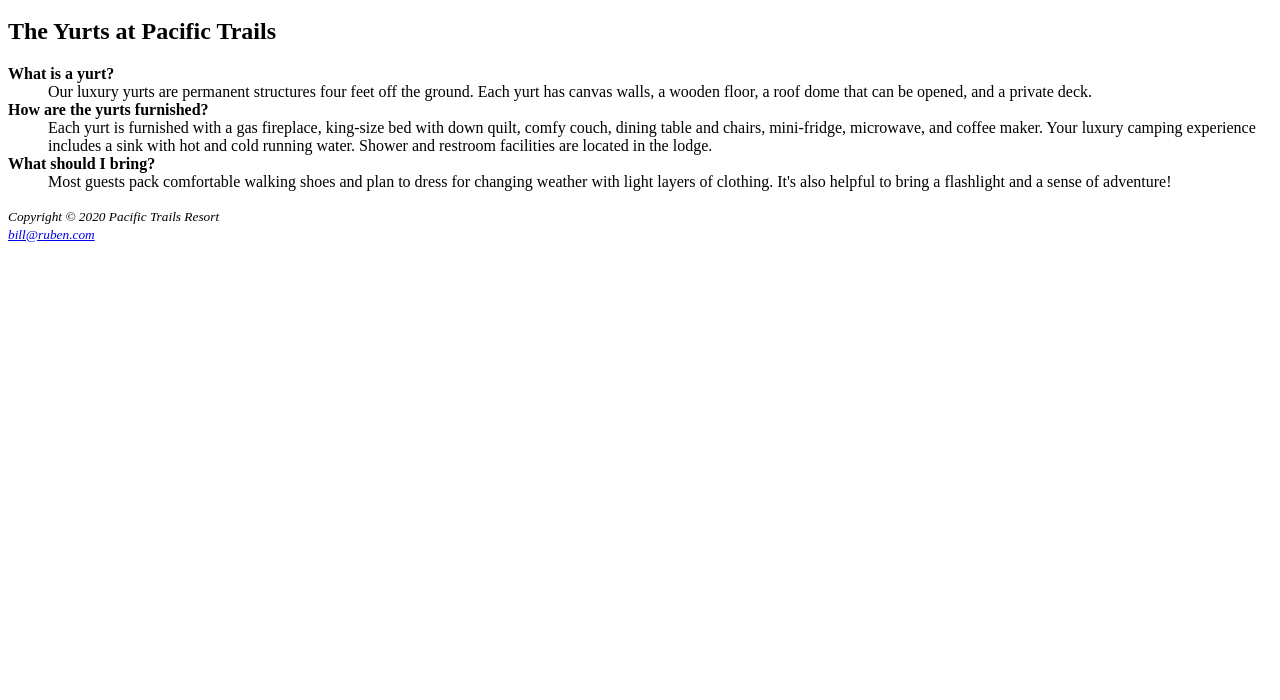
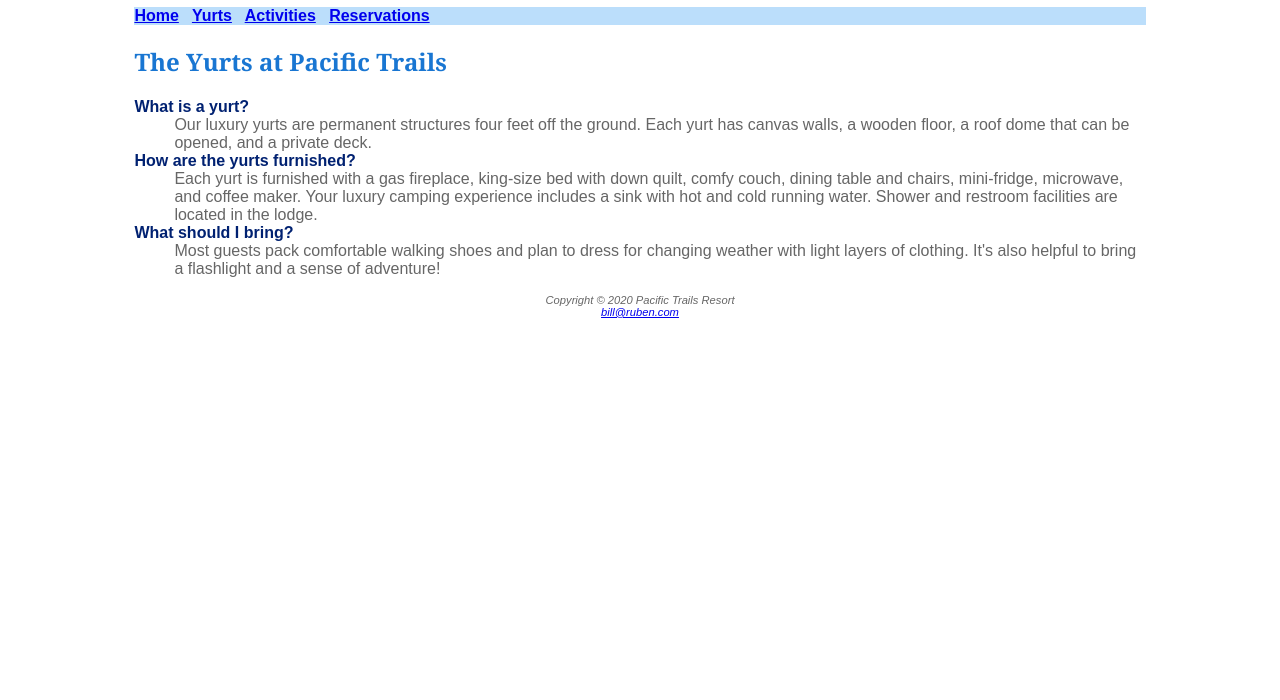
Before and after one commit to sdev153fall25/sdev153f25, a plain HTML site: page ch3/yurts.html in a window 1280 px wide. Shown: the part 100-800 px from the top of the page. Drawn offline with Linux system fonts and the light colour scheme.

Commit message:
Chapter 3 exercises

```diff
--- a/ch3/pacfic.css
+++ b/ch3/pacific.css
@@ -39,3 +39,8 @@ footer {
     font-size: .70em;
     font-style: italic;
 }
+#wrapper {
+    width: 80%;
+    margin-right: auto;
+    margin-left: auto;
+}
--- a/ch3/yurts.html
+++ b/ch3/yurts.html
@@ -3,29 +3,29 @@
   <head>
     <title>Pacific Trails Resort: Yurts</title>
     <meta charset="utf-8" />
+    <link href="pacific.css" rel="stylesheet">
   </head>
   <body>
+   <div id = "wrapper">
     <header>
       <h1>Pacific Trails Resort</h1>
     </header>
     <nav>
-      <b>
         <a href="index.html">Home</a> &nbsp;
         <a href="yurts.html">Yurts</a> &nbsp;
         <a href="activities.html">Activities</a> &nbsp;
         <a href="reservations.html">Reservations</a> &nbsp;
-      </b>
     </nav>
     <main>
       <h2>The Yurts at Pacific Trails</h2>
       <dl>
-        <dt><strong>What is a yurt?</strong></dt>
+        <dt>What is a yurt?</dt>
         <dd>
           Our luxury yurts are permanent structures four feet off the ground.
           Each yurt has canvas walls, a wooden floor, a roof dome that can be
           opened, and a private deck.
         </dd>
-        <dt><strong>How are the yurts furnished?</strong></dt>
+        <dt>How are the yurts furnished?</dt>
         <dd>
           Each yurt is furnished with a gas fireplace, king-size bed with down
           quilt, comfy couch, dining table and chairs, mini-fridge, microwave,
@@ -33,7 +33,7 @@
           hot and cold running water. Shower and restroom facilities are located
           in the lodge.
         </dd>
-        <dt><strong>What should I bring?</strong></dt>
+        <dt>What should I bring?</dt>
         <dd>
           Most guests pack comfortable walking shoes and plan to dress for
           changing weather with light layers of clothing. It's also helpful to
@@ -42,12 +42,9 @@
       </dl>
     </main>
     <footer>
-      <small
-        ><i
-          >Copyright &copy; 2020 Pacific Trails Resort<br />
-          <a href="mailto:bill@ruben.com">bill@ruben.com</a></i
-        ></small
-      >
+          Copyright &copy; 2020 Pacific Trails Resort<br />
+          <a href="mailto:bill@ruben.com">bill@ruben.com</a>
     </footer>
+    </div>
   </body>
 </html>
```
Also changed, not shown: ch3/index.html (+2 -0 lines).
